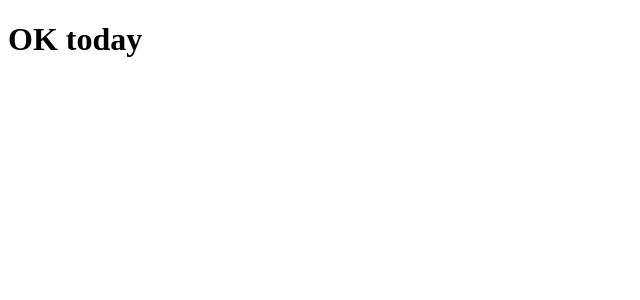
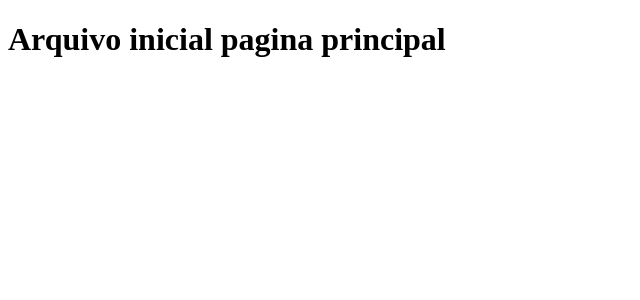
Before and after one commit to antonipablo/clone-tabnews, a Next.js app: page / in a window 1280 px wide. Shown: the top 300 px of the page, without its empty margins (0-640 px from the left). Built offline with nearby package versions, Linux system fonts and the light colour scheme.

Commit message:
Ultimo teste

```diff
--- a/pages/index.js
+++ b/pages/index.js
@@ -1,5 +1,5 @@
 function Home() {
-  return <h1>OK today</h1>;
+  return <h1>Arquivo inicial pagina principal</h1>;
 }
 
 export default Home;
```
